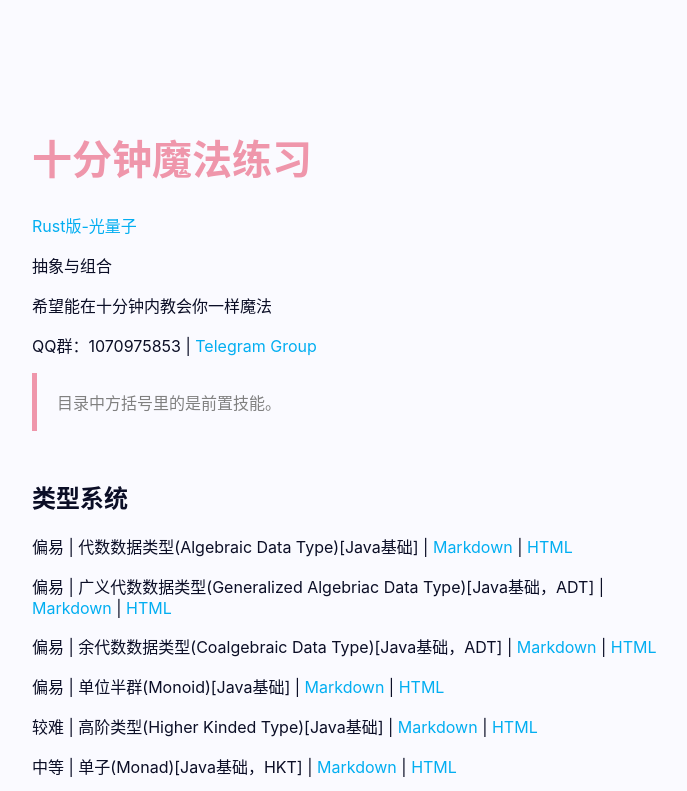
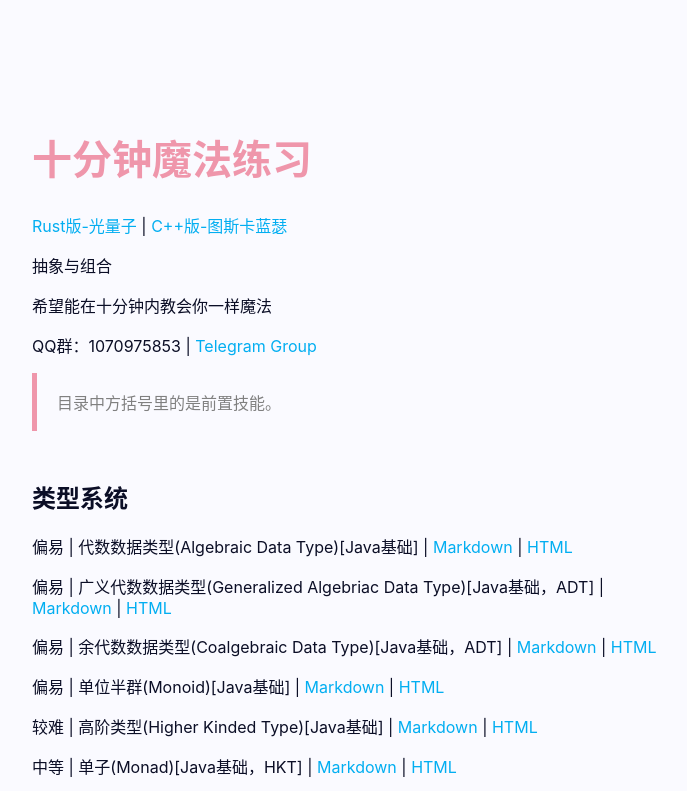
Before and after one commit to niltok/magic-in-ten-mins, a plain HTML site: page index.html in a window 1280 px wide. Shown: the top 791 px of the page, without its empty margins (283-970 px from the left). Drawn offline with Linux system fonts and the light colour scheme.

Commit message:
add(C++ ver link)

```diff
--- a/index.html
+++ b/index.html
@@ -22,7 +22,8 @@ a { color: #02AEF1; text-decoration: none; }
 </head>
 <body>
 <h1 id="十分钟魔法练习">十分钟魔法练习</h1>
-<p><a href="https://github.com/PhotonQuantum/magic-in-ten-mins-rs">Rust版-光量子</a></p>
+<p><a href="https://github.com/PhotonQuantum/magic-in-ten-mins-rs">Rust版-光量子</a> |
+<a href="https://github.com/tusikalanse/magic-in-ten-mins-cpp">C++版-图斯卡蓝瑟</a></p>
 <p>抽象与组合</p>
 <p>希望能在十分钟内教会你一样魔法</p>
 <p>QQ群：1070975853 |
```
Also changed, not shown: readme.md.
